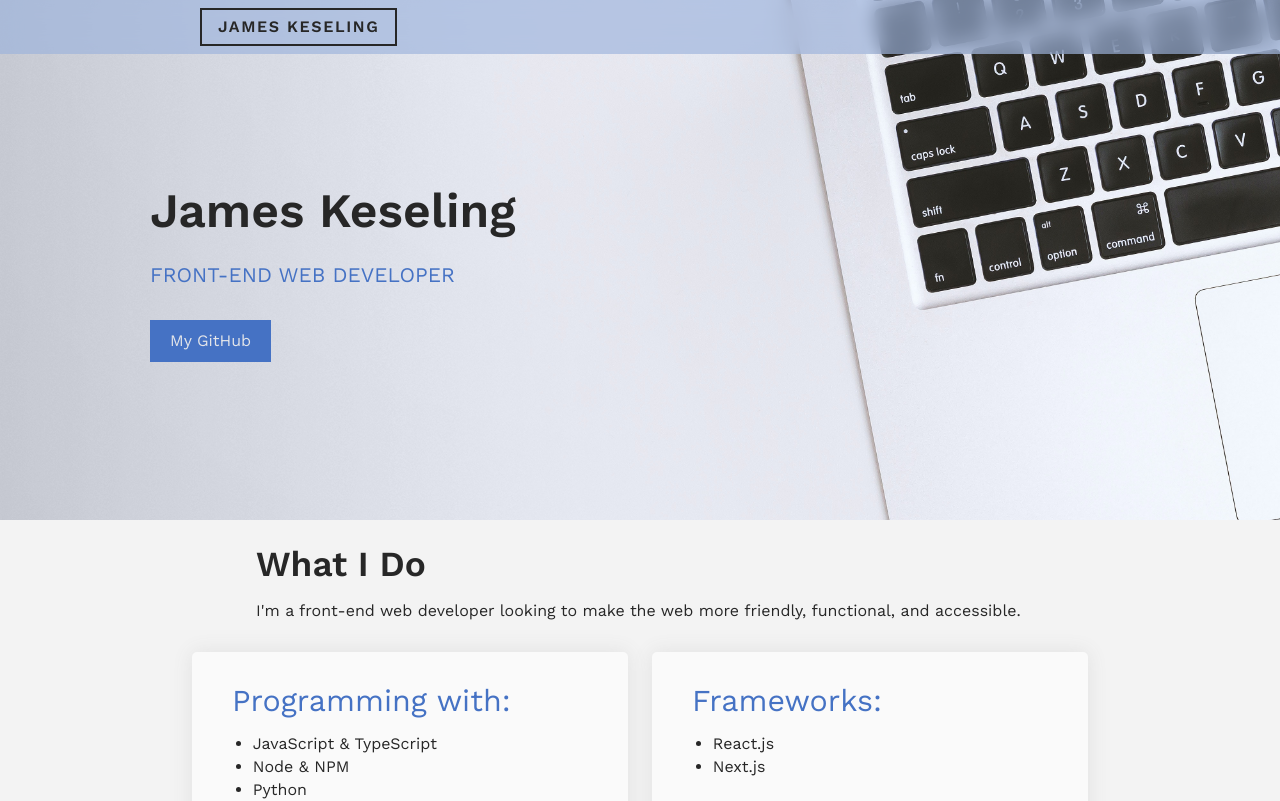
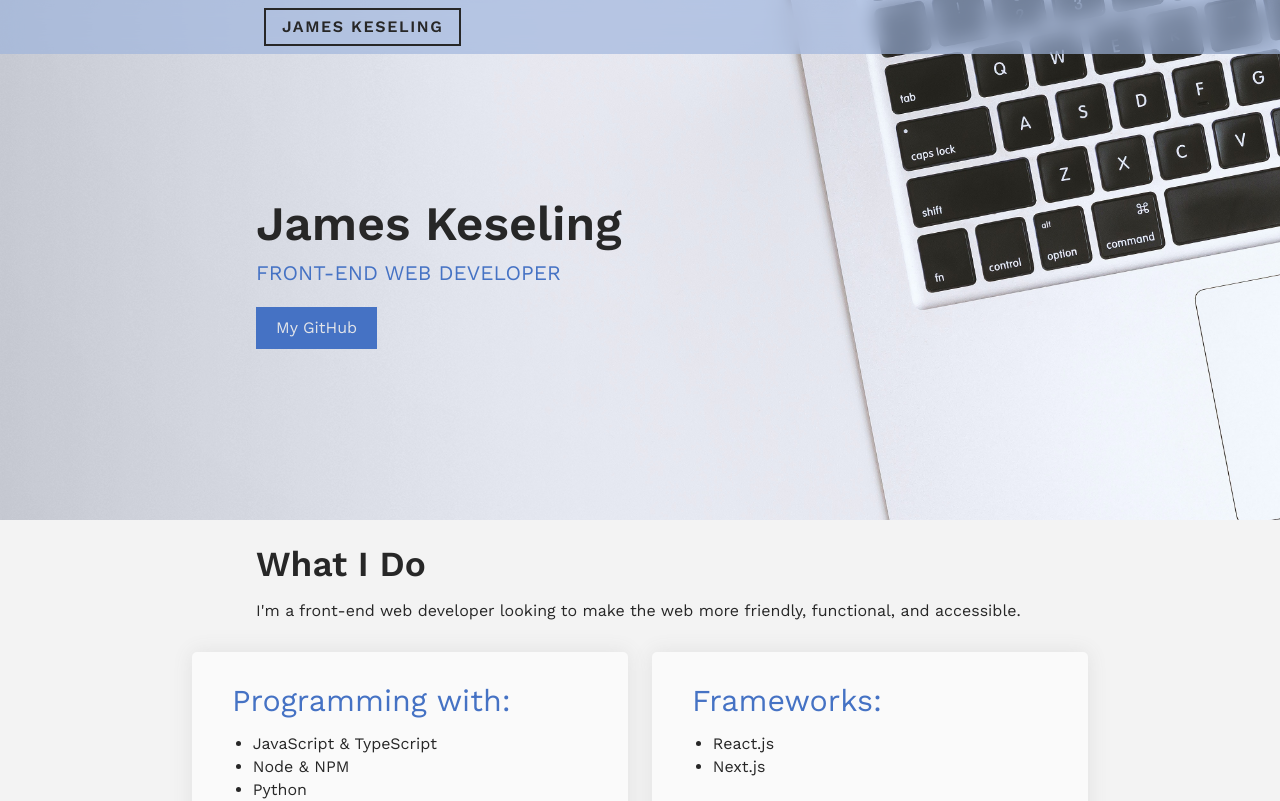
Before and after one commit to jimmymk23/portfolio, a Next.js app: page / in a window 1280 px wide. Shown: the top 801 px of the page. Built offline with nearby package versions, Linux system fonts and the light colour scheme.

Commit message:
Adjusted margins and alignment

```diff
--- a/src/components/HeadBanner.tsx
+++ b/src/components/HeadBanner.tsx
@@ -4,7 +4,7 @@ import styles from '../styles/HeadBanner.module.sass';
 const HeadBanner = () => {
 	return (
 		<header className={styles.header}>
-			<div className='wide-container'>
+			<div className='container'>
 				<Link href='/'>
 					<a className={styles.text_logo}>James Keseling</a>
 				</Link>
--- a/src/components/HomeHero.tsx
+++ b/src/components/HomeHero.tsx
@@ -17,7 +17,7 @@ const HomeHero = () => {
 				<h2>Front-End Web Developer</h2>
 				<a
 					href='https://github.com/jimmymk23'
-					className={`button ${styles.button}`}
+					className={`button`}
 					target='_blank'
 				>
 					My GitHub
--- a/src/styles/HomeHero.module.sass
+++ b/src/styles/HomeHero.module.sass
@@ -13,26 +13,23 @@
     width: 65vw
     height: 100%
     color: $text-color
-    left: 20px
+    left: 5vw
     display: flex
     flex-direction: column
     justify-content: center
     align-items: flex-start
     @media (min-width: $med-width)
-        left: 100px
+        left: 15vw
         width: 50vw
     @media (min-width: $full-width)
-        left: 150px
+        left: 20vw
         width: 40vw
     h1
         font-size: 3rem
-        margin-bottom: 0.5em
+        margin-bottom: 0.2em
     h2
         font-size: 1.3em
         font-weight: 400
         text-transform: uppercase
         color: $accent-color
-        margin-bottom: 0
-
-.button
-    margin-top: 2em
+        margin-bottom: 0.2em
```
